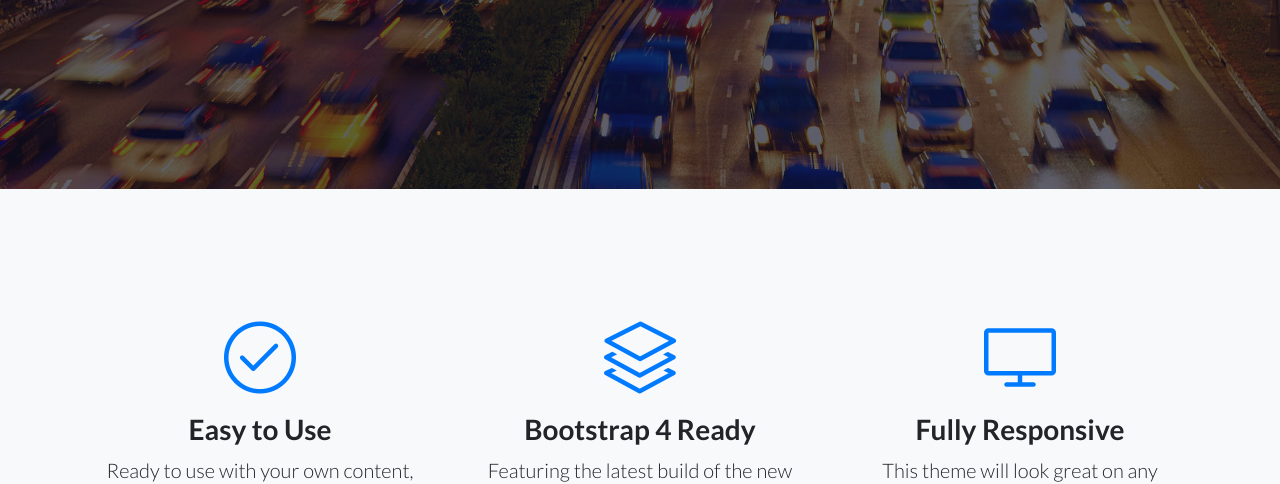
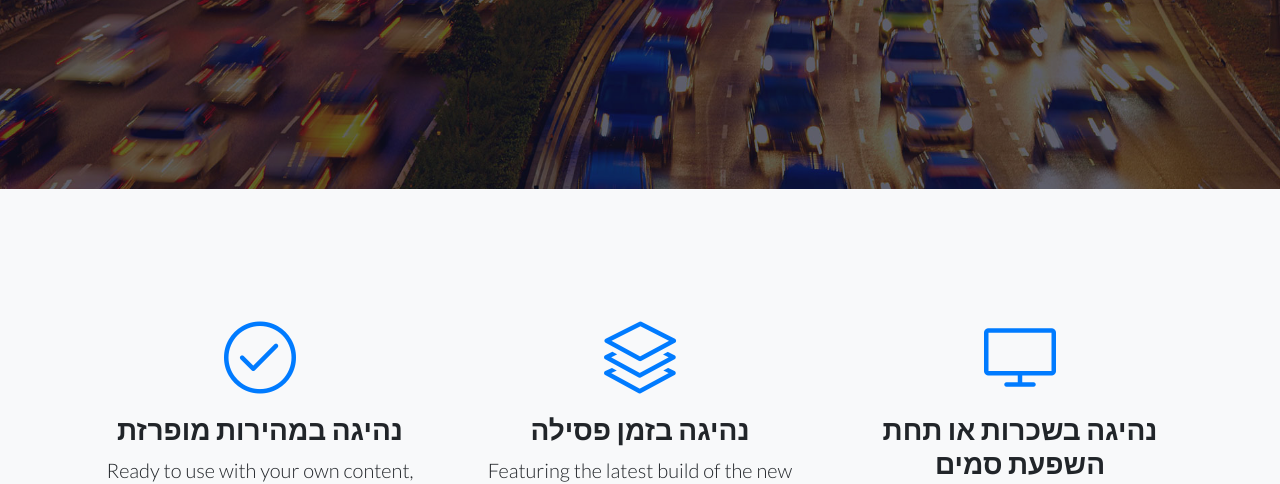
Before and after one commit to elishkaa/ma-land, a plain HTML site: page index.html in a window 1280 px wide. Shown: the part 473-957 px from the top of the page. Drawn offline with Linux system fonts and the light colour scheme.

Commit message:
edit some text

```diff
--- a/index.html
+++ b/index.html
@@ -58,7 +58,7 @@
             <div class="features-icons-icon d-flex">
               <i class="icon-screen-desktop m-auto text-primary"></i>
             </div>
-            <h3>Fully Responsive</h3>
+            <h3>נהיגה בשכרות או תחת השפעת סמים</h3>
             <p class="lead mb-0">This theme will look great on any device, no matter the size!</p>
           </div>
         </div>
@@ -67,7 +67,7 @@
             <div class="features-icons-icon d-flex">
               <i class="icon-layers m-auto text-primary"></i>
             </div>
-            <h3>Bootstrap 4 Ready</h3>
+            <h3>נהיגה בזמן פסילה</h3>
             <p class="lead mb-0">Featuring the latest build of the new Bootstrap 4 framework!</p>
           </div>
         </div>
@@ -76,7 +76,7 @@
             <div class="features-icons-icon d-flex">
               <i class="icon-check m-auto text-primary"></i>
             </div>
-            <h3>Easy to Use</h3>
+            <h3>נהיגה במהירות מופרזת</h3>
             <p class="lead mb-0">Ready to use with your own content, or customize the source files!</p>
           </div>
         </div>
```
